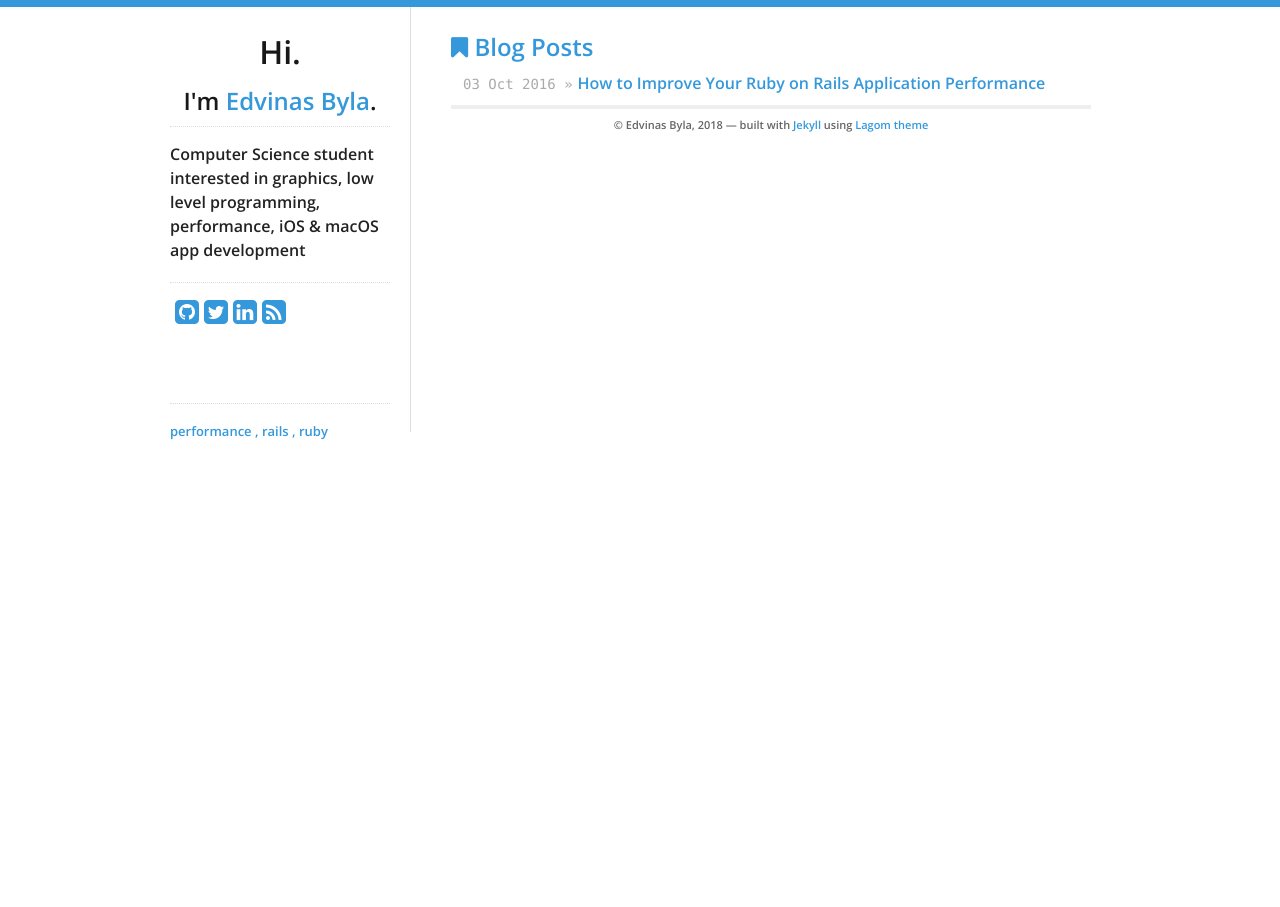
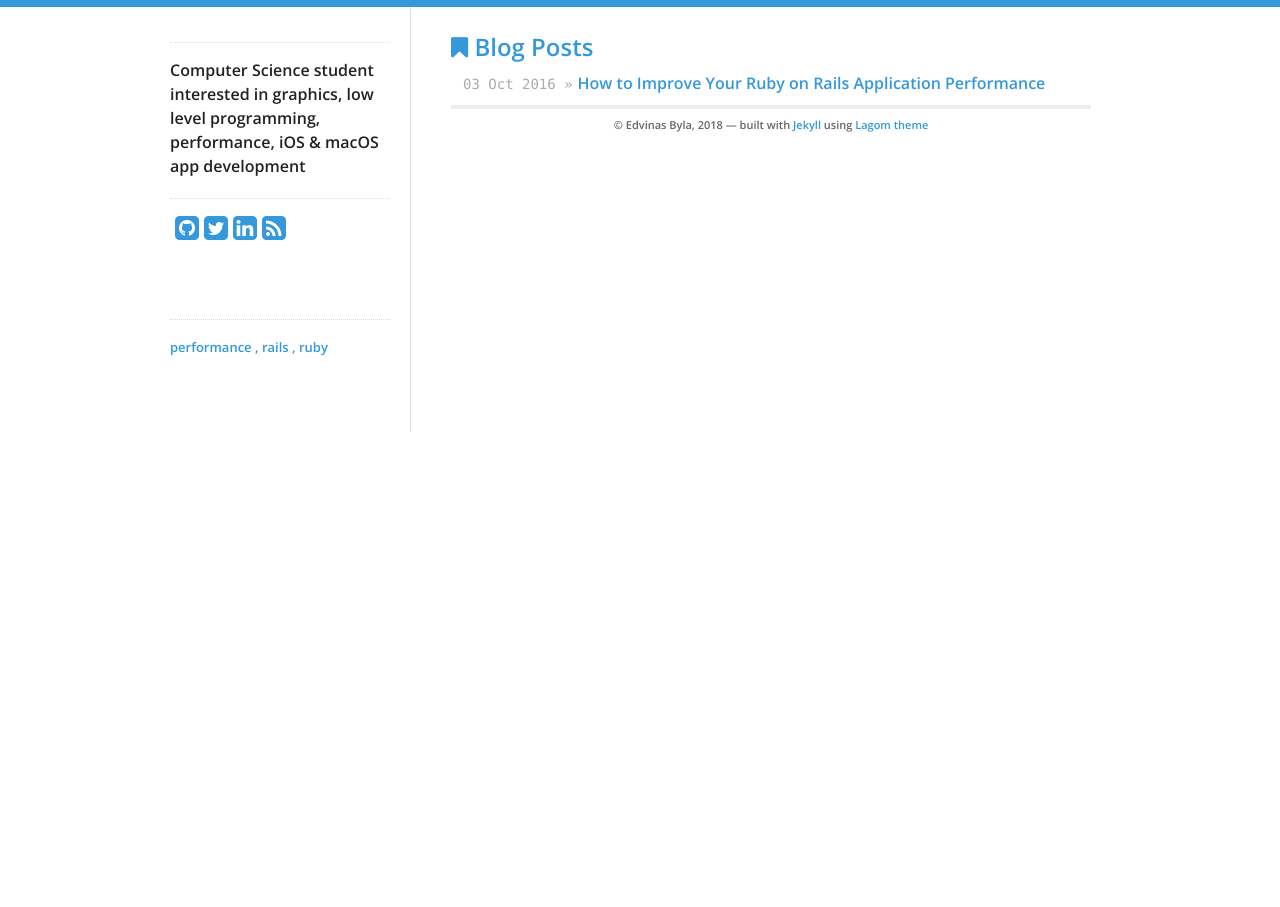
Before and after one commit to Pattio/pattio.github.io, a Jekyll site: the page built from index.html, in a window 1280 px wide. Built offline with Jekyll 4.4.1, drawn with Linux system fonts in a browser that asks for light colours; nearby versions of some CDN libraries.

Commit message:
Update sidebar

```diff
--- a/_includes/sidebar.html
+++ b/_includes/sidebar.html
@@ -1,6 +1,4 @@
 <nav>
-  <h1>Hi.</h1>
-  <h2>I'm <a href="/">{{ site.data.theme.name }}</a>.</h2>
   <div id="bio">
     <p>Computer Science student interested in graphics, low level programming, performance, iOS & macOS app development</p>
   </div>
```
